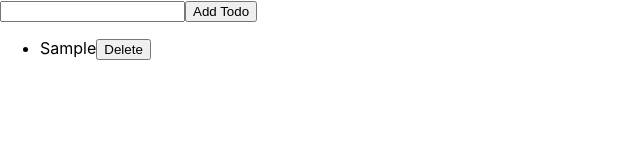
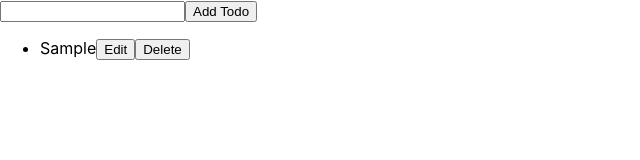
Before and after one commit to sameem420/REACTJS-TodoApp, a React (Create React App) app: page / in a window 1280 px wide. Both pictures are taken after typing "Sample" into the empty fields and a click on the button "Add Todo". Shown: the top 160 px of the page, without its empty margins (0-640 px from the left). Built offline with nearby package versions, Linux system fonts and the light colour scheme.

Commit message:
Update App.js

```diff
--- a/src/App.js
+++ b/src/App.js
@@ -22,6 +22,9 @@ class App extends React.Component {
       todos: this.state.todos
     })
   }
+  editTodo = (index) => {
+    console.log("this is edit")
+  }
 
   render(){
     let {todos, value} = this.state;
@@ -32,6 +35,7 @@ class App extends React.Component {
       <ul>
       {todos.map((val,index) => {
         return  <li key={index}>{val}
+        <button onClick={() => this.editTodo(index)}>Edit</button>
         <button onClick={() => this.deleteTodo(index)}>Delete</button>
         </li>
       })}
```
